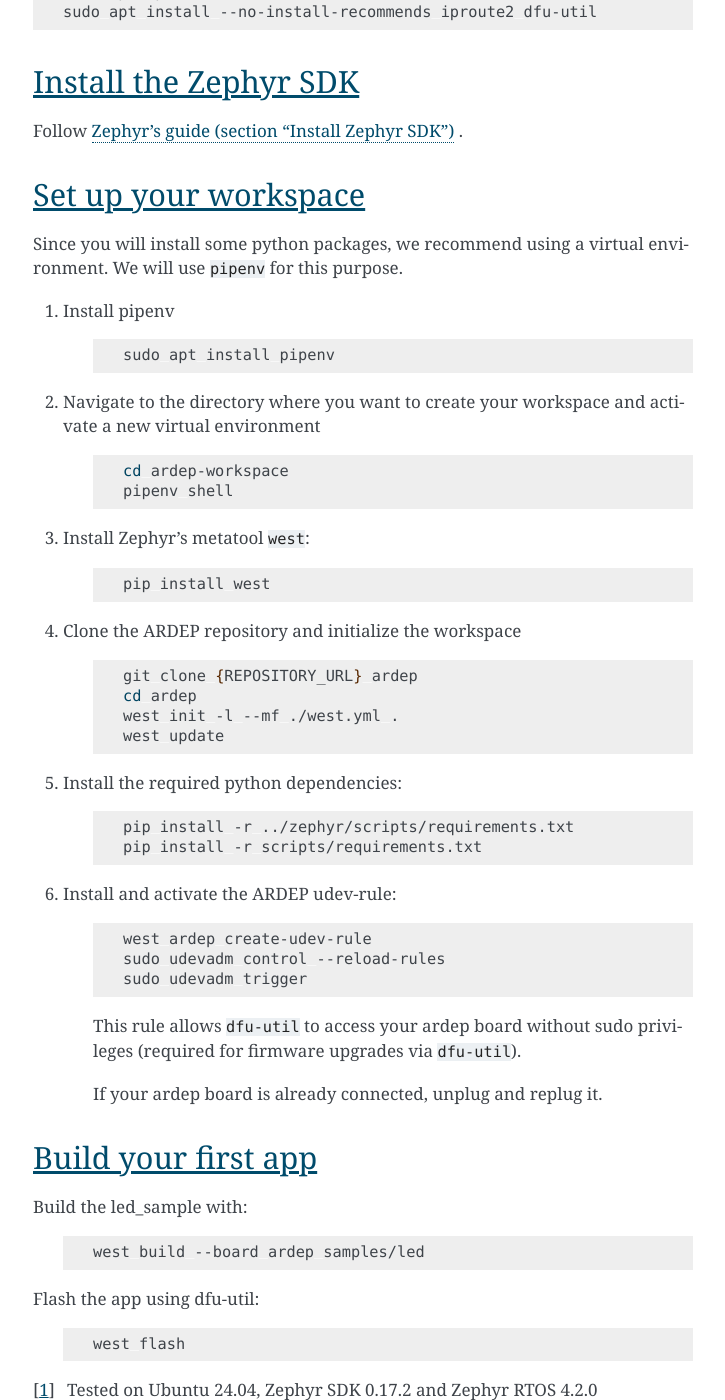
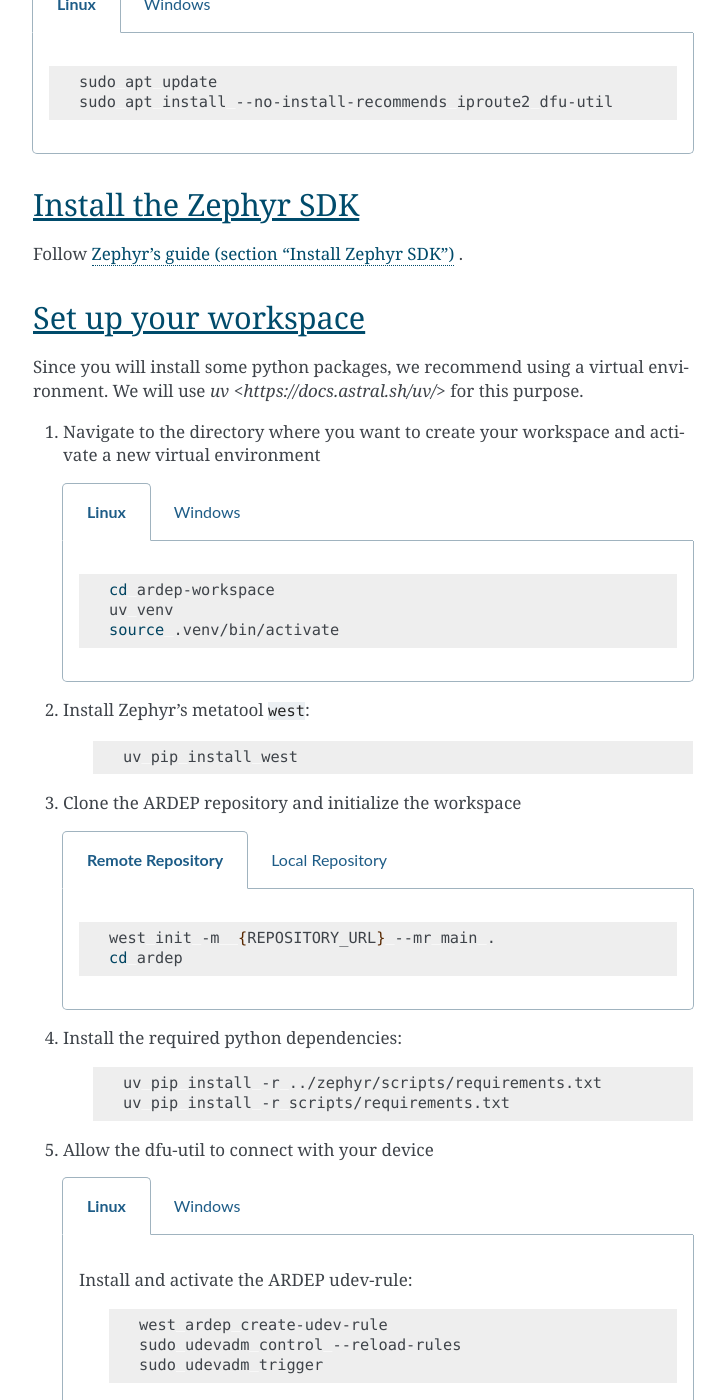
Before and after one commit to mercedes-benz/ardep, a Sphinx documentation site: the page built from doc/getting_started/index.rst, in a window 1280 px wide and 1400 px high, scrolled down 629 px. Shown: the whole window, without its empty margins (387-1112 px from the left). Built offline with Sphinx 7.4.7, drawn with Linux system fonts in a browser that asks for light colours; pages that are not in the unit, such as notebooks, are missing from menus.

Commit message:
[wip] update docs for windows

```diff
--- a/doc/getting_started/index.rst
+++ b/doc/getting_started/index.rst
@@ -24,10 +24,20 @@
 
 Install the additional dependencies for the ardep board:
 
-.. code-block:: bash
+.. tabs::
 
-    sudo apt update
-    sudo apt install --no-install-recommends iproute2 dfu-util
+   .. tab:: Linux
+
+    .. code-block:: bash
+
+        sudo apt update
+        sudo apt install --no-install-recommends iproute2 dfu-util
+
+   .. tab:: Windows
+
+        Install the latest `dfu-util <https://dfu-util.sourceforge.net/>` from the `release-page <https://dfu-util.sourceforge.net/releases/>` and ensure the executables are in your PATH.
+
+        run ``dfu-util --version`` to check that the command is available.
 
 
 Install the Zephyr SDK
@@ -39,53 +49,97 @@
 Set up your workspace
 ****************************
 
-Since you will install some python packages, we recommend using a virtual environment. We will use ``pipenv`` for this purpose.
+Since you will install some python packages, we recommend using a virtual environment. We will use `uv <https://docs.astral.sh/uv/>` for this purpose.
 
-#. Install pipenv
-    .. code-block:: bash
-
-        sudo apt install pipenv
 
 #. Navigate to the directory where you want to create your workspace and activate a new virtual environment
 
-    .. code-block:: bash
+   .. tabs::
 
-        cd ardep-workspace
-        pipenv shell
+        .. tab:: Linux
+
+            .. code-block:: bash
+
+                cd ardep-workspace
+                uv venv
+                source .venv/bin/activate
+
+        .. tab:: Windows
+
+            .. code-block:: powershell
+
+                cd ardep-workspace
+                uv venv
+                .venv\Scripts\activate
 
 #. Install Zephyr's metatool ``west``:
 
         .. code-block:: bash
 
-            pip install west
+            uv pip install west
 
 #. Clone the ARDEP repository and initialize the workspace
 
-    .. code-block:: bash
+   .. tabs::
 
-        git clone {REPOSITORY_URL} ardep
-        cd ardep
-        west init -l --mf ./west.yml .
-        west update
+        .. tab:: Remote Repository
+
+            .. code-block:: bash
+
+                west init -m  {REPOSITORY_URL} --mr main .
+                cd ardep
+
+        .. tab:: Local Repository
+
+            .. code-block:: bash
+
+                git clone {REPOSITORY_URL} ardep
+                cd ardep
+                west init -l --mf ./west.yml .
+                west update
 
 #. Install the required python dependencies:
 
     .. code-block:: bash
 
-        pip install -r ../zephyr/scripts/requirements.txt
-        pip install -r scripts/requirements.txt
+        uv pip install -r ../zephyr/scripts/requirements.txt
+        uv pip install -r scripts/requirements.txt
 
-#. Install and activate the ARDEP udev-rule:
 
-    .. code-block:: bash
 
-        west ardep create-udev-rule
-        sudo udevadm control --reload-rules
-        sudo udevadm trigger
+#. Allow the dfu-util to connect with your device
 
-    This rule allows ``dfu-util`` to access your ardep board without sudo privileges (required for firmware upgrades via ``dfu-util``).
+   .. tabs::
 
-    If your ardep board is already connected, unplug and replug it.
+        .. tab:: Linux
+            Install and activate the ARDEP udev-rule:
+
+                .. code-block:: bash
+
+                    west ardep create-udev-rule
+                    sudo udevadm control --reload-rules
+                    sudo udevadm trigger
+
+                This rule allows ``dfu-util`` to access your ardep board without sudo privileges (required for firmware upgrades via ``dfu-util``).
+
+                If your ardep board is already connected, unplug and replug it.
+
+
+        .. tab:: Windows
+            We need to install WinUSB drivers for the device in order to be able to use dfu-util.
+
+            You can use the `Zadig <https://zadig.akeo.ie/>`_ tool to install the drivers.
+
+            After installing and starting *Zadig*, ensure the *List all devices* option is turned on in the Options menu.
+            Then, in the dropdown menu, select *Ardep (Interface 0)*, *Ardep board* or similar and install the *WinUSB* driver.
+            This allows us to set the device into DFU mode.
+
+            We also need to install a driver for the DFU mode. For this, we need build a sample application and unsuccessfully try to flash the firmware (see `Build your first app`_).
+
+            After the initial flash command failed, select the *Ardep board* in the dropdown menu and install the *WinUSB* driver again.
+
+            Now, flashing the app should succeed.
+
 
 
 Build your first app
```
